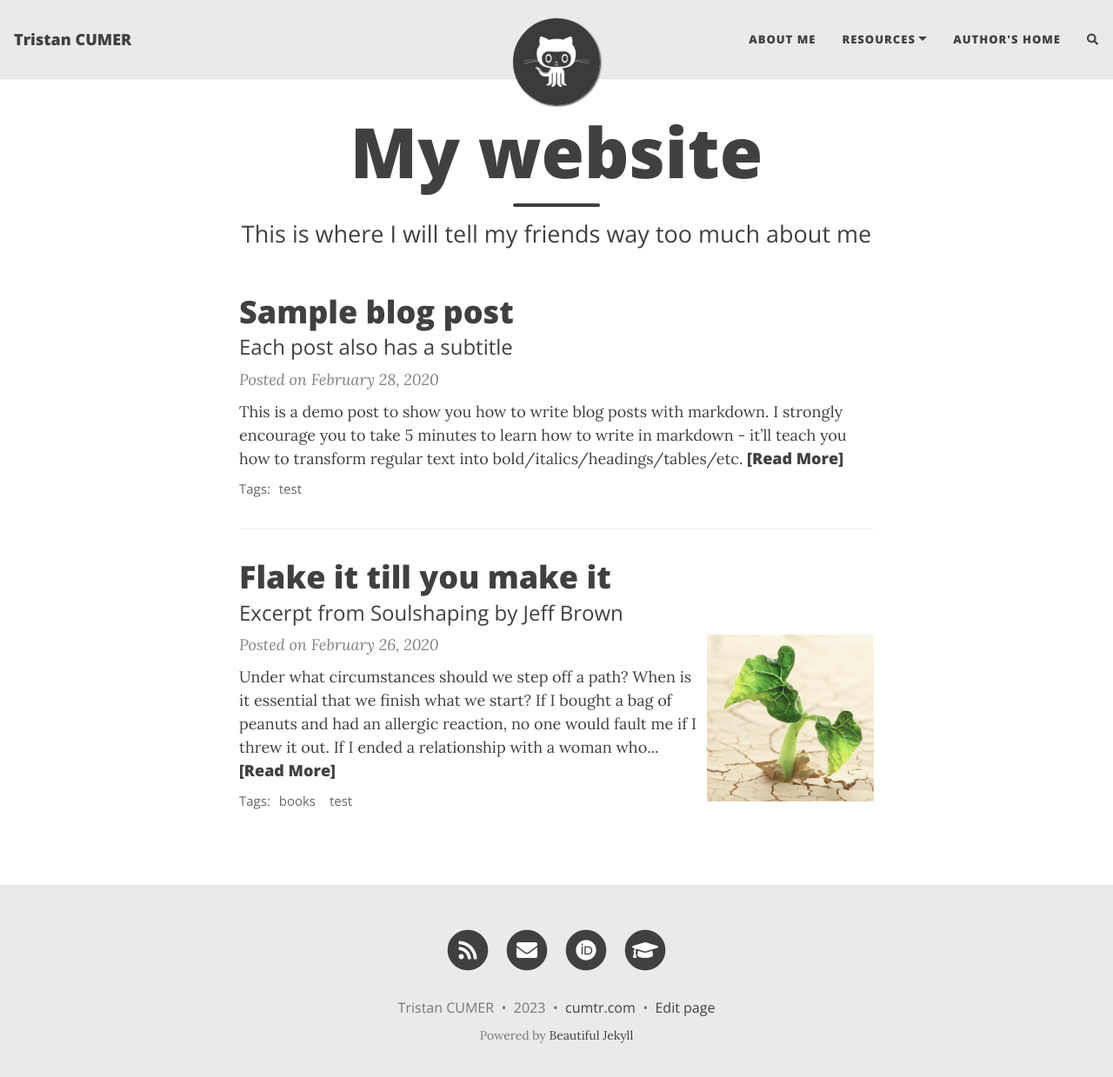
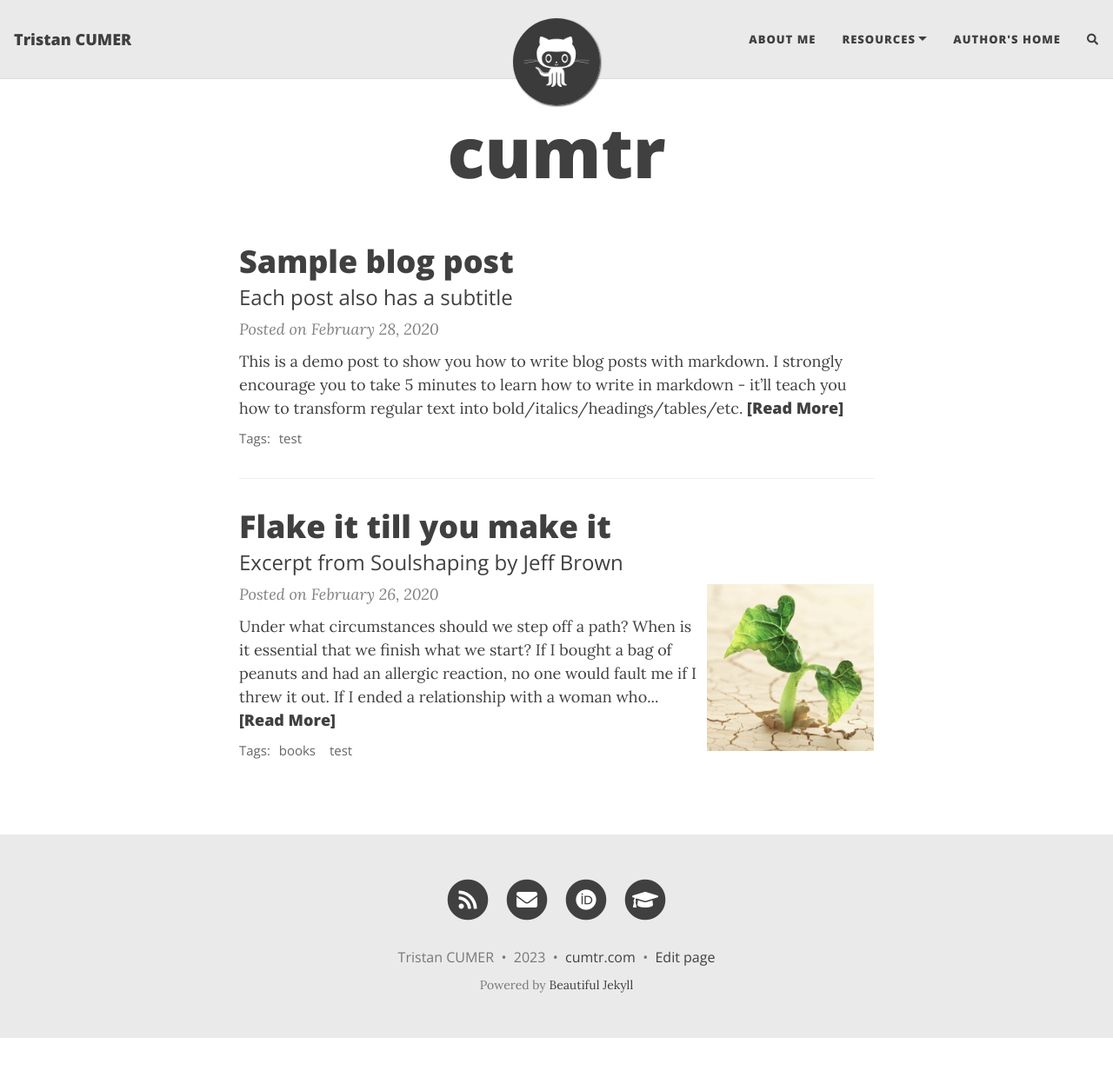
Before and after one commit to cumtr/cumtr.github.io, a Jekyll site: the page built from index.html, in a window 1280 px wide and 1252 px high. Shown: the top 1239 px of the window at 87% size. Built offline with Jekyll 4.4.1, drawn with Linux system fonts in a browser that asks for light colours; nearby versions of some CDN libraries; the list of posts is cut into pages by our own code; comment, search, counter and statistics services are not loaded.

Commit message:
Update index.html

```diff
--- a/index.html
+++ b/index.html
@@ -1,5 +1,5 @@
 ---
 layout: home
-title: My website
-subtitle: This is where I will tell my friends way too much about me
+title: cumtr
+subtitle:
 ---
```
